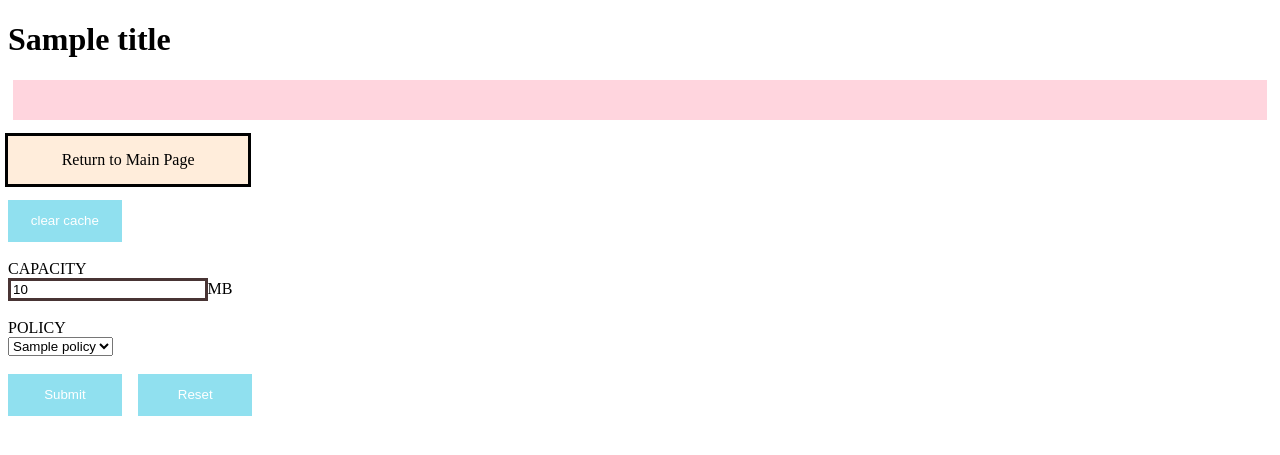
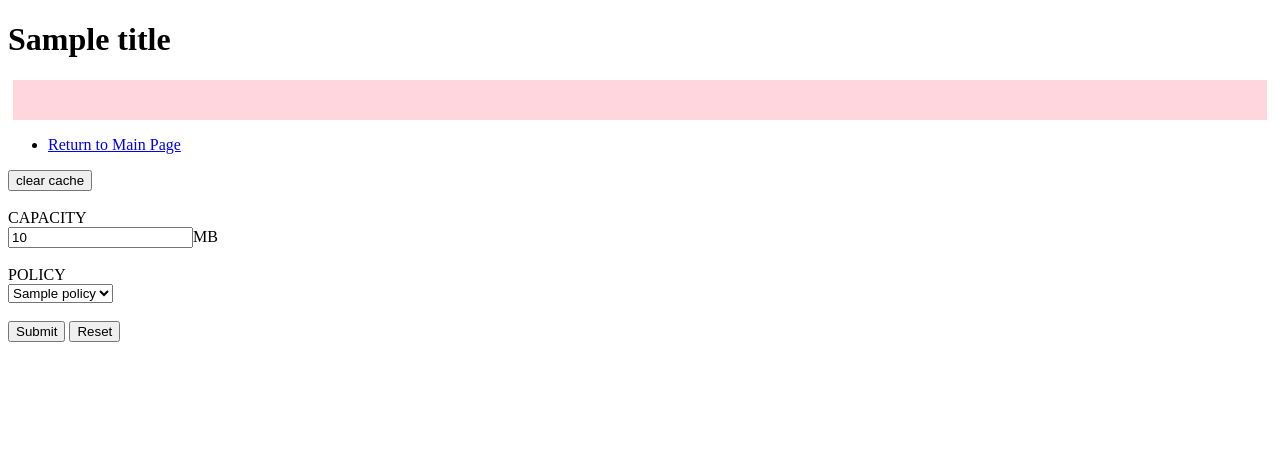
Before and after one commit to jishengx97/ece1779, a Python web app: template frontendapp/templates/pages/config/config_form.html in a window 1280 px wide. Shown: the top 455 px of the page. Run offline with Jinja, Linux system fonts and the light colour scheme; the template is opened without the code that fills it: most values are stand-ins (such as "Sample title", 1, 10 or a date in 2020).

Commit message:
temporarily disable styling due to performance issues

```diff
--- a/frontendapp/templates/base.html
+++ b/frontendapp/templates/base.html
@@ -9,57 +9,6 @@
                 color: #970020;
                 background-color: #ffd5de;
             }
-            input[type=button], input[type=submit], input[type=reset] {
-                background-color: #90e0ef;
-                border: none;
-                color: white;
-                width: 9%;
-                line-height: 3;
-                text-decoration: none;
-                margin-right: 1%;
-                cursor: pointer;
-            }
-            input[type=string] {
-                width: 15%;
-                border: 3px solid #483434;
-            }
-            table, th, td {
-                width: 18%;
-                border: 1px solid;
-                text-align: center;
-            }
-            ul {
-                padding: 0;
-                width: 100%;
-            }
-
-            a {
-                outline: solid;
-                text-decoration: none;
-                display: inline-block;
-                width: 19%;
-                margin-right: 0.625%;
-                text-align: center;
-                line-height: 3;
-                color: black;
-            }
-
-            li:last-child a {
-                margin-right: 0;
-            }
-
-            a:link, a:visited, a:focus {
-                background: #FFEDDB;
-            }
-
-            a:hover {
-                background: #E3B7A0;
-            }
-
-            a:active {
-                background: #BF9270;
-                color: white;
-            }
         </style>
     </head>
     <body>
```
